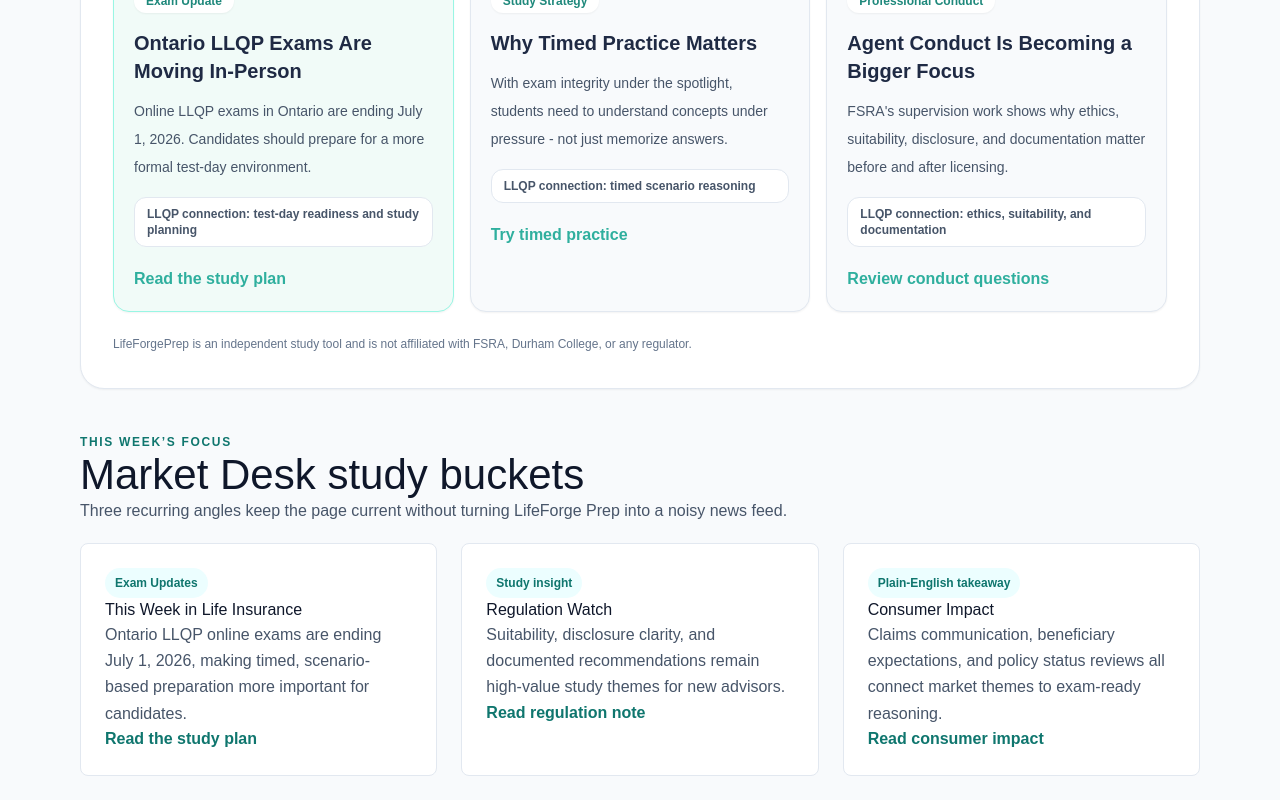
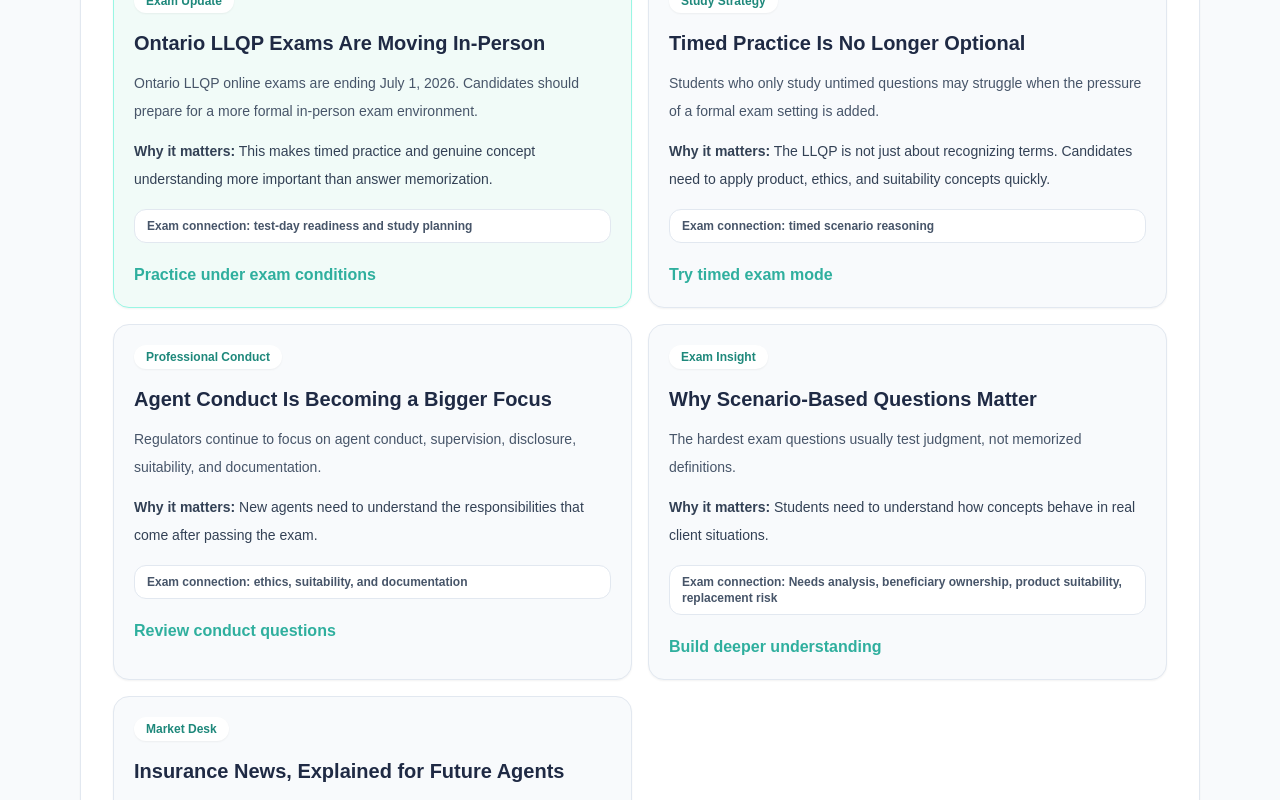
Before and after one commit to jfitz80/LifeForgeStudyPrep, a Next.js app: page /news in a window 1280 px wide. Shown: the part 820-1620 px from the top of the page. Built offline with nearby package versions, Linux system fonts and the light colour scheme.

Commit message:
Rotate weekly LLQP news insights

```diff
--- a/app/news/NewsPageClient.tsx
+++ b/app/news/NewsPageClient.tsx
@@ -5,6 +5,7 @@ import { useMemo, useState } from "react";
 import TrackedLink from "@/components/TrackedLink";
 import WeeklyExamWatch from "@/components/news/WeeklyExamWatch";
 import { marketDeskArticles } from "@/data/marketDeskArticles";
+import type { WeeklyNewsItem } from "@/data/weeklyNews";
 import { trackEvent } from "@/lib/analytics";
 
 type NewsCategory =
@@ -253,7 +254,11 @@ function ArticleCard({ item }: { item: ArticleCard }) {
   );
 }
 
-export default function NewsPageClient() {
+type NewsPageClientProps = {
+  weeklyItems: WeeklyNewsItem[];
+};
+
+export default function NewsPageClient({ weeklyItems }: NewsPageClientProps) {
   const [activeCategory, setActiveCategory] = useState<CategoryFilter>(() => {
     if (typeof window === "undefined") return "All";
     const category = new URLSearchParams(window.location.search).get("category");
@@ -299,15 +304,15 @@ export default function NewsPageClient() {
       </section>
 
       <section style={{ ...s.container, padding: "40px 0 20px" }}>
-        <WeeklyExamWatch compact source="news_exam_watch" />
+        <WeeklyExamWatch compact source="news_exam_watch" items={weeklyItems} />
       </section>
 
       <section style={{ ...s.container, padding: "24px 0 20px" }}>
         <div style={{ marginBottom: 18 }}>
           <p style={s.eyebrow}>This week’s focus</p>
-          <h2 style={s.sectionTitle}>Market Desk study buckets</h2>
+          <h2 style={s.sectionTitle}>Current developments by study category</h2>
           <p style={s.muted}>
-            Three recurring angles keep the page current without turning LifeForge Prep into a noisy news feed.
+            Current insurance developments, translated into practical study insights for future life insurance agents.
           </p>
         </div>
         <div style={s.grid}>
--- a/app/news/ontario-llqp-exams-in-person-2026/page.tsx
+++ b/app/news/ontario-llqp-exams-in-person-2026/page.tsx
@@ -5,7 +5,7 @@ import { siteConfig } from '@/config/site';
 export const metadata: Metadata = {
   title: 'Ontario LLQP Exams Moving In-Person in 2026 | LifeForgePrep',
   description:
-    'Ontario LLQP online exams are ending July 1, 2026. Learn what this means for LLQP candidates and how to prepare with timed, scenario-based practice.',
+    'Ontario LLQP online exams are ending July 1, 2026. Learn what this means for candidates and how to prepare with timed, scenario-based practice.',
   alternates: {
     canonical: '/news/ontario-llqp-exams-in-person-2026'
   },
--- a/app/news/page.tsx
+++ b/app/news/page.tsx
@@ -1,10 +1,11 @@
 import type { Metadata } from "next";
+import { getWeeklyNewsItems } from "@/lib/news/published";
 import NewsPageClient from "./NewsPageClient";
 
 export const metadata: Metadata = {
-  title: "LifeForge Market Desk | Life Insurance News and Trends",
+  title: "Life Insurance News & LLQP Study Insights | LifeForgePrep",
   description:
-    "Plain-English commentary on life insurance trends, regulation, products, and consumer issues.",
+    "Current life insurance and LLQP exam developments explained for future agents, with practical study insights, exam connections, and LifeForgePrep practice recommendations.",
   openGraph: {
     title: "LifeForge Market Desk",
     description:
@@ -14,6 +15,9 @@ export const metadata: Metadata = {
   }
 };
 
-export default function NewsPage() {
-  return <NewsPageClient />;
+export const dynamic = "force-dynamic";
+
+export default async function NewsPage() {
+  const weeklyItems = await getWeeklyNewsItems();
+  return <NewsPageClient weeklyItems={weeklyItems} />;
 }
--- a/app/page.tsx
+++ b/app/page.tsx
@@ -4,6 +4,7 @@ import NewThisWeekSection from '@/components/home/NewThisWeekSection';
 import WeeklyExamWatch from '@/components/news/WeeklyExamWatch';
 import { siteConfig } from '@/config/site';
 import { marketDeskArticles } from '@/data/marketDeskArticles';
+import { weeklyNewsItems } from '@/data/weeklyNews';
 
 export const metadata: Metadata = {
   title: 'LifeForgePrep | Life Insurance Exam Prep and Insurance Foundations',
@@ -194,7 +195,7 @@ export default function HomePage() {
         </div>
       </section>
 
-      <WeeklyExamWatch source="home_exam_watch" />
+      <WeeklyExamWatch source="home_exam_watch" items={weeklyNewsItems.slice(0, 3)} />
 
       <section className="mx-auto max-w-7xl px-4 py-12 sm:px-6 lg:px-8">
         <div className="grid gap-5 lg:grid-cols-2">
--- a/components/news/WeeklyExamWatch.tsx
+++ b/components/news/WeeklyExamWatch.tsx
@@ -1,40 +1,24 @@
 import TrackedLink from '@/components/TrackedLink';
-
-export const examWatchTopics = [
-  {
-    title: 'Ontario LLQP Exams Are Moving In-Person',
-    tag: 'Exam Update',
-    summary:
-      'Online LLQP exams in Ontario are ending July 1, 2026. Candidates should prepare for a more formal test-day environment.',
-    cta: 'Read the study plan',
-    href: '/news/ontario-llqp-exams-in-person-2026'
-  },
-  {
-    title: 'Why Timed Practice Matters',
-    tag: 'Study Strategy',
-    summary:
-      'With exam integrity under the spotlight, students need to understand concepts under pressure - not just memorize answers.',
-    cta: 'Try timed practice',
-    href: '/app/version-5'
-  },
-  {
-    title: 'Agent Conduct Is Becoming a Bigger Focus',
-    tag: 'Professional Conduct',
-    summary:
-      "FSRA's supervision work shows why ethics, suitability, disclosure, and documentation matter before and after licensing.",
-    cta: 'Review conduct questions',
-    href: '/free-practice'
-  }
-] as const;
+import { weeklyNewsItems, type WeeklyNewsItem } from '@/data/weeklyNews';
 
 const categories = ['Exam Updates', 'Regulation', 'Professional Conduct', 'Product Knowledge', 'Study Strategy', 'Market Trends'] as const;
 
 type WeeklyExamWatchProps = {
   compact?: boolean;
   source?: string;
+  items?: WeeklyNewsItem[];
 };
 
-export default function WeeklyExamWatch({ compact = false, source = 'weekly_exam_watch' }: WeeklyExamWatchProps) {
+function connectionFor(item: WeeklyNewsItem) {
+  if (item.category === 'Exam Update') return 'test-day readiness and study planning';
+  if (item.category === 'Study Strategy') return 'timed scenario reasoning';
+  if (item.category === 'Professional Conduct') return 'ethics, suitability, and documentation';
+  return item.examConnection;
+}
+
+export default function WeeklyExamWatch({ compact = false, source = 'weekly_exam_watch', items = weeklyNewsItems.slice(0, 3) }: WeeklyExamWatchProps) {
+  const displayItems = items.slice(0, compact ? 5 : 3);
+
   return (
     <section className={compact ? 'rounded-3xl border border-slate-200 bg-white p-6 shadow-sm sm:p-8' : 'mx-auto max-w-7xl px-4 py-12 sm:px-6 lg:px-8'}>
       <div className={compact ? '' : 'rounded-3xl border border-slate-200 bg-white p-6 shadow-sm sm:p-8'}>
@@ -57,24 +41,27 @@ export default function WeeklyExamWatch({ compact = false, source = 'weekly_exam
           </div>
         </div>
 
-        <div className="mt-6 grid gap-4 lg:grid-cols-3">
-          {examWatchTopics.map((topic, index) => (
+        <div className={`mt-6 grid gap-4 ${compact ? 'lg:grid-cols-2' : 'lg:grid-cols-3'}`}>
+          {displayItems.map((topic, index) => (
             <article
               key={topic.title}
               className={`flex min-h-full flex-col rounded-2xl border p-5 shadow-sm transition hover:-translate-y-0.5 hover:shadow-md ${
                 index === 0 ? 'border-[#99f6e4] bg-[#F1FBF8]' : 'border-slate-200 bg-slate-50'
               }`}
             >
-              <span className="w-fit rounded-full bg-white px-3 py-1 text-xs font-semibold text-[#1E887B] shadow-sm">{topic.tag}</span>
+              <span className="w-fit rounded-full bg-white px-3 py-1 text-xs font-semibold text-[#1E887B] shadow-sm">{topic.category}</span>
               <h3 className="mt-4 text-xl font-bold leading-7 text-[#1F2A44]">{topic.title}</h3>
               <p className="mt-3 text-sm leading-7 text-slate-600">{topic.summary}</p>
+              <p className="mt-3 text-sm leading-7 text-slate-700">
+                <strong>Why it matters:</strong> {topic.whyItMatters}
+              </p>
               <div className="mt-4 rounded-xl border border-slate-200 bg-white px-3 py-2 text-xs font-semibold text-slate-600">
-                LLQP connection: {topic.tag === 'Exam Update' ? 'test-day readiness and study planning' : topic.tag === 'Study Strategy' ? 'timed scenario reasoning' : 'ethics, suitability, and documentation'}
+                Exam connection: {connectionFor(topic)}
               </div>
               <TrackedLink
                 href={topic.href}
                 eventName={topic.href.startsWith('/app') ? 'click_app_cta' : topic.href === '/free-practice' ? 'click_free_practice_cta' : 'click_new_this_week_brief'}
-                eventPayload={{ source, topic: topic.tag }}
+                eventPayload={{ source, topic: topic.category }}
                 className="mt-5 inline-flex font-semibold text-[#2FAF9E] hover:text-[#1F2A44]"
               >
                 {topic.cta}
--- /dev/null
+++ b/data/weeklyNews.ts
@@ -0,0 +1,81 @@
+export type WeeklyNewsItem = {
+  slug: string;
+  title: string;
+  category: 'Exam Update' | 'Study Strategy' | 'Professional Conduct' | 'Exam Insight' | 'Market Desk';
+  date: string;
+  summary: string;
+  whyItMatters: string;
+  examConnection: string;
+  cta: string;
+  href: string;
+};
+
+export const weeklyNewsTheme = 'LLQP exam preparation is becoming more serious, practical, and conduct-focused.';
+
+export const weeklyNewsItems: WeeklyNewsItem[] = [
+  {
+    slug: 'ontario-llqp-exams-in-person-2026',
+    title: 'Ontario LLQP Exams Are Moving In-Person',
+    category: 'Exam Update',
+    date: 'Week of May 18, 2026',
+    summary:
+      'Ontario LLQP online exams are ending July 1, 2026. Candidates should prepare for a more formal in-person exam environment.',
+    whyItMatters:
+      'This makes timed practice and genuine concept understanding more important than answer memorization.',
+    examConnection: 'Exam readiness, professional standards, test-day preparation',
+    cta: 'Practice under exam conditions',
+    href: '/news/ontario-llqp-exams-in-person-2026'
+  },
+  {
+    slug: 'timed-practice-is-no-longer-optional',
+    title: 'Timed Practice Is No Longer Optional',
+    category: 'Study Strategy',
+    date: 'Week of May 18, 2026',
+    summary:
+      'Students who only study untimed questions may struggle when the pressure of a formal exam setting is added.',
+    whyItMatters:
+      'The LLQP is not just about recognizing terms. Candidates need to apply product, ethics, and suitability concepts quickly.',
+    examConnection: 'Timed exam strategy, scenario questions, knowledge recall',
+    cta: 'Try timed exam mode',
+    href: '/app/version-5'
+  },
+  {
+    slug: 'agent-conduct-bigger-focus',
+    title: 'Agent Conduct Is Becoming a Bigger Focus',
+    category: 'Professional Conduct',
+    date: 'Week of May 18, 2026',
+    summary:
+      'Regulators continue to focus on agent conduct, supervision, disclosure, suitability, and documentation.',
+    whyItMatters:
+      'New agents need to understand the responsibilities that come after passing the exam.',
+    examConnection: 'Ethics, suitability, disclosure, replacement, documentation',
+    cta: 'Review conduct questions',
+    href: '/free-practice'
+  },
+  {
+    slug: 'why-scenario-based-questions-matter',
+    title: 'Why Scenario-Based Questions Matter',
+    category: 'Exam Insight',
+    date: 'Week of May 18, 2026',
+    summary:
+      'The hardest exam questions usually test judgment, not memorized definitions.',
+    whyItMatters:
+      'Students need to understand how concepts behave in real client situations.',
+    examConnection: 'Needs analysis, beneficiary ownership, product suitability, replacement risk',
+    cta: 'Build deeper understanding',
+    href: '/exam-prep'
+  },
+  {
+    slug: 'insurance-news-explained-for-future-agents',
+    title: 'Insurance News, Explained for Future Agents',
+    category: 'Market Desk',
+    date: 'Week of May 18, 2026',
+    summary:
+      "LifeForgePrep's news digest connects industry headlines back to the concepts students need to know.",
+    whyItMatters:
+      'This helps students see insurance as a real profession, not just an exam to pass.',
+    examConnection: 'Industry awareness, licensing, professional judgment',
+    cta: "Read this week's digest",
+    href: '/news'
+  }
+];
--- /dev/null
+++ b/lib/news/published.ts
@@ -0,0 +1,73 @@
+import { weeklyNewsItems, type WeeklyNewsItem } from '@/data/weeklyNews';
+import { isLiveNewsEnabled } from '@/lib/news/runtime';
+
+type PublishedNewsArticle = {
+  slug: string;
+  title: string;
+  publishedAt: Date;
+  summary: string;
+  whyItMatters: string;
+  llqpAngle: string | null;
+  tagsJson: string | null;
+};
+
+function categoryFromTags(tags: string | null): WeeklyNewsItem['category'] {
+  const normalized = (tags ?? '').toLowerCase();
+  if (normalized.includes('conduct') || normalized.includes('suitability') || normalized.includes('disclosure')) return 'Professional Conduct';
+  if (normalized.includes('strategy') || normalized.includes('timed')) return 'Study Strategy';
+  if (normalized.includes('exam')) return 'Exam Update';
+  if (normalized.includes('market')) return 'Market Desk';
+  return 'Exam Insight';
+}
+
+function toWeeklyNewsItem(article: PublishedNewsArticle): WeeklyNewsItem {
+  const category = categoryFromTags(article.tagsJson);
+
+  return {
+    slug: article.slug,
+    title: article.title,
+    category,
+    date: article.publishedAt.toLocaleDateString('en-CA', { month: 'long', day: 'numeric', year: 'numeric' }),
+    summary: article.summary,
+    whyItMatters: article.whyItMatters,
+    examConnection: article.llqpAngle || 'Life insurance concepts, advisor judgment, and exam-style scenario reasoning',
+    cta: category === 'Study Strategy' ? 'Try timed exam mode' : category === 'Professional Conduct' ? 'Review conduct questions' : 'Read the study insight',
+    href: `/news/${article.slug}`
+  };
+}
+
+export async function getPublishedNewsItems(): Promise<WeeklyNewsItem[]> {
+  if (!isLiveNewsEnabled() || !process.env.DATABASE_URL) {
+    return [];
+  }
+
+  try {
+    const { db } = await import('@/lib/db');
+    const dbItems = await db.newsArticle.findMany({
+      where: { status: 'APPROVED' },
+      orderBy: [{ publishedAt: 'desc' }],
+      take: 8,
+      select: {
+        slug: true,
+        title: true,
+        publishedAt: true,
+        summary: true,
+        whyItMatters: true,
+        llqpAngle: true,
+        tagsJson: true
+      }
+    });
+
+    return dbItems.map(toWeeklyNewsItem);
+  } catch (error) {
+    console.error('News DB fetch failed. Falling back to static weekly news.', error);
+    return [];
+  }
+}
+
+export async function getWeeklyNewsItems(): Promise<WeeklyNewsItem[]> {
+  const dbItems = await getPublishedNewsItems();
+  if (dbItems.length > 0) return dbItems;
+
+  return weeklyNewsItems;
+}
```
Also changed, not shown: 1 other file (tests, documents, lock files or other folders).
